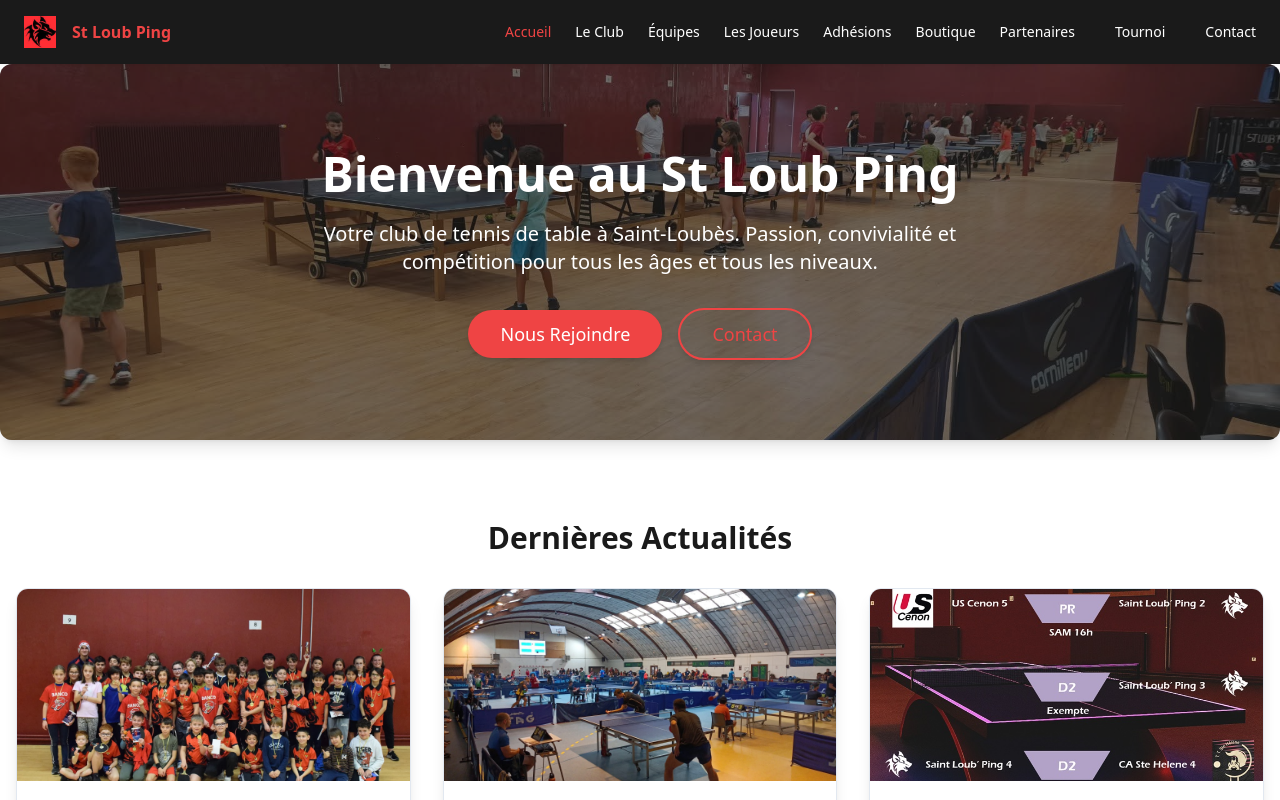
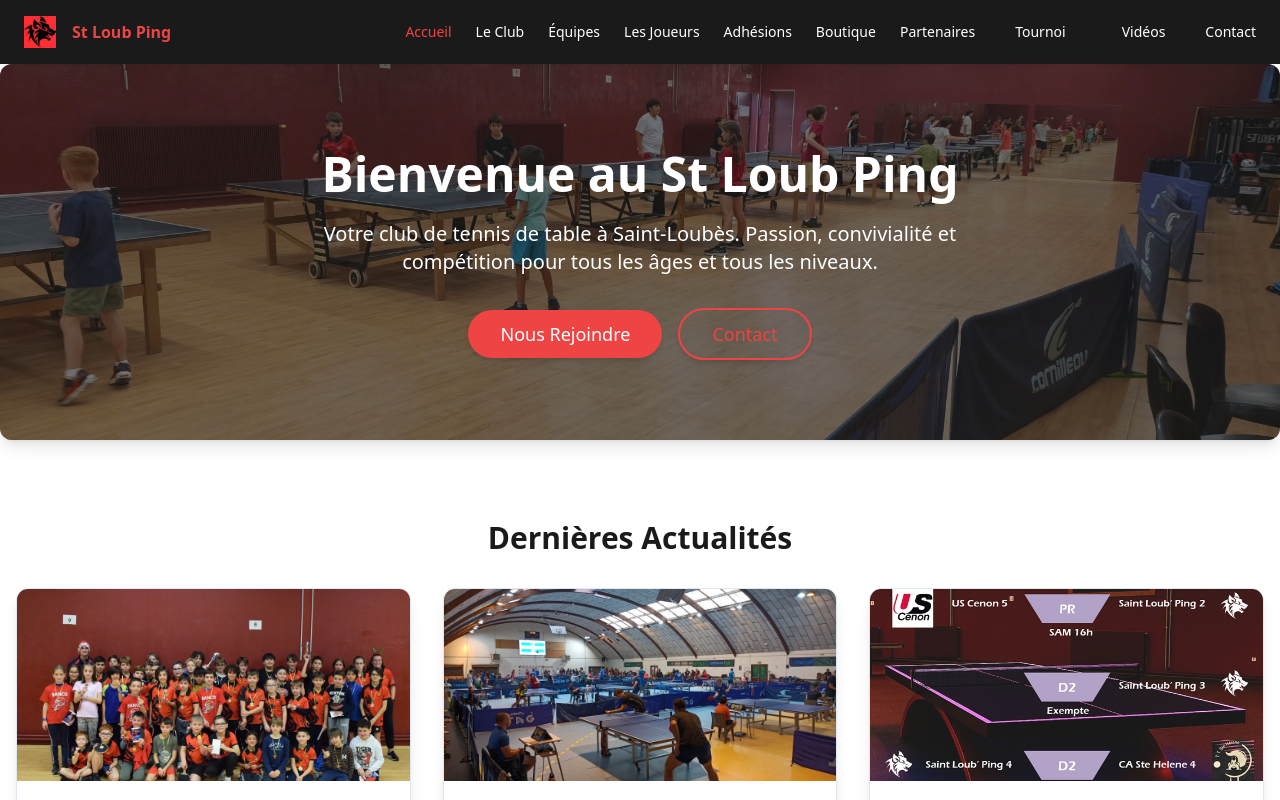
Before and after one commit to stloubping/stloubping, a React (Vite) app: page / in a window 1280 px wide. Shown: the top 800 px of the page. Built offline with nearby package versions, Linux system fonts and the light colour scheme.

Commit message:
[dyad] J'ai ajouté un nouveau menu déroulant "Vidéos" à la barre de navigation, avec les sous-menus "WTT", "Tutos" et "Les Légendes", fonctionnant au survol sur desktop et comme un accordéon sur mobile. - wrote 1 file(s)

```diff
--- a/src/components/Navbar.tsx
+++ b/src/components/Navbar.tsx
@@ -34,6 +34,15 @@ const navItems: NavItem[] = [
     children: [
       { name: "Inscription au Tournoi", path: "/tournoi-inscription", type: "link" },
       { name: "Liste des Inscriptions", path: "/tournoi-inscriptions-liste", type: "link" },
+    ],
+  },
+  {
+    name: "Vidéos", // Nouveau menu déroulant
+    type: "dropdown",
+    children: [
+      { name: "WTT", path: "#", type: "link" }, // Lien temporaire
+      { name: "Tutos", path: "#", type: "link" }, // Lien temporaire
+      { name: "Les Légendes", path: "#", type: "link" }, // Lien temporaire
     ],
   },
   { name: "Contact", path: "/contact", type: "link" },
```
